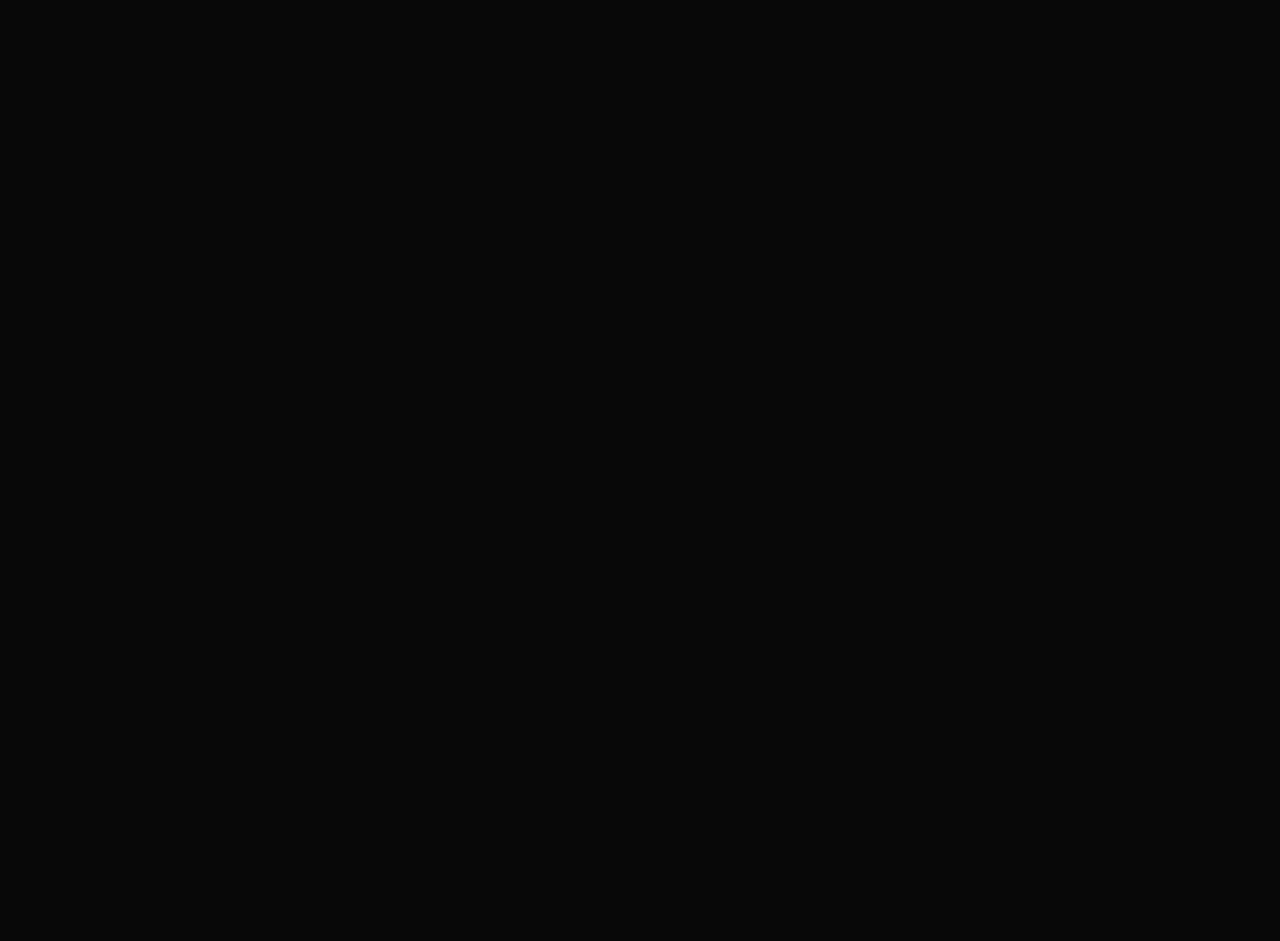
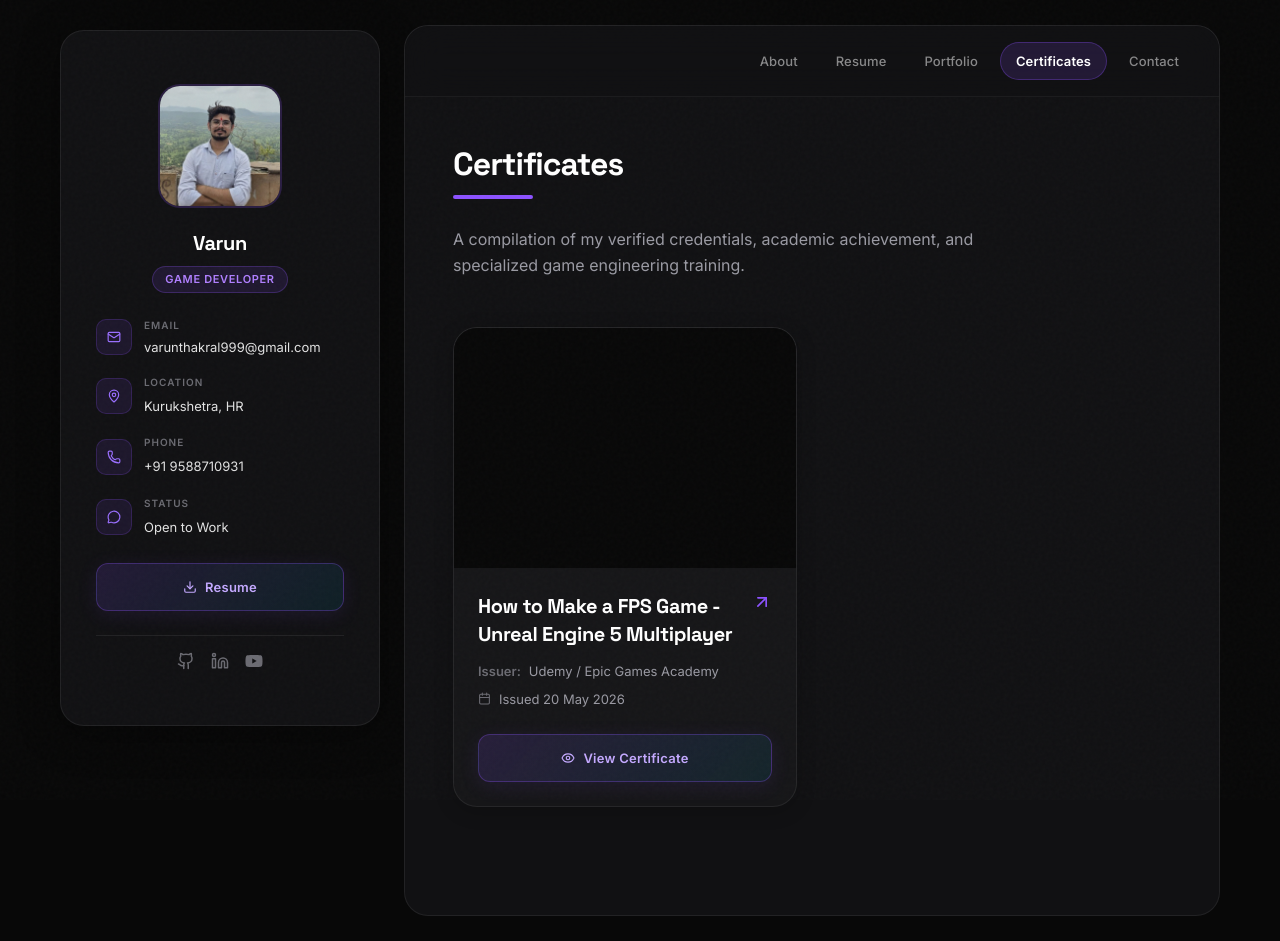
Before and after one commit to codebygarv/varun-portfolio, a React (Vite) app: page /certificates in a window 1280 px wide. Before the commit this address had no page. Before the commit the page ends 800 px from the top, so only its background shows below. Built offline with nearby package versions, Linux system fonts and the light colour scheme.

Commit message:
feat: add Certificates page with dynamic card rendering and navigation integration

```diff
--- a/src/App.tsx
+++ b/src/App.tsx
@@ -5,6 +5,7 @@ import Resume from "./pages/Resume"
 import Portfolio from "./pages/Portfolio"
 import ProjectDetails from "./pages/ProjectDetails"
 import Contact from "./pages/Contact"
+import Certificates from "./pages/Certificates"
 
 const App = () => {
   return (
@@ -15,6 +16,7 @@ const App = () => {
           <Route path="resume" element={<Resume />} />
           <Route path="portfolio" element={<Portfolio />} />
           <Route path="portfolio/:id" element={<ProjectDetails />} />
+          <Route path="certificates" element={<Certificates />} />
           <Route path="contact" element={<Contact />} />
         </Route>
       </Routes>
--- a/src/components/Navbar.tsx
+++ b/src/components/Navbar.tsx
@@ -6,6 +6,7 @@ const navItems = [
   { name: 'About', path: '/' },
   { name: 'Resume', path: '/resume' },
   { name: 'Portfolio', path: '/portfolio' },
+  { name: 'Certificates', path: '/certificates' },
   { name: 'Contact', path: '/contact' },
 ];
 
--- a/src/constants/content.ts
+++ b/src/constants/content.ts
@@ -387,5 +387,15 @@ export const portfolioContent = {
         ]
       }
     }
+  ],
+  certificates: [
+    {
+      id: "unreal-engine-5-multiplayer-fps",
+      title: "How to Make a FPS Game - Unreal Engine 5 Multiplayer",
+      issuer: "Udemy / Epic Games Academy",
+      issueDate: "20 May 2026",
+      pdfUrl: "/first.pdf",
+      previewImage: "/first_preview.png"
+    }
   ]
 } as const;
--- /dev/null
+++ b/src/pages/Certificates.tsx
@@ -0,0 +1,197 @@
+import { useEffect, useState } from 'react';
+import { motion } from 'framer-motion';
+import { Calendar, Eye, ArrowUpRight } from 'lucide-react';
+import { portfolioContent } from '../constants/content';
+
+interface CertificateCardProps {
+  cert: {
+    readonly id: string;
+    readonly title: string;
+    readonly issuer: string;
+    readonly issueDate: string;
+    readonly pdfUrl: string;
+    readonly previewImage: string;
+  };
+  index: number;
+}
+
+const CertificateCard = ({ cert, index }: CertificateCardProps) => {
+  const [hovered, setHovered] = useState(false);
+
+  return (
+    <motion.div
+      initial={{ opacity: 0, y: 30, scale: 0.95 }}
+      whileInView={{ opacity: 1, y: 0, scale: 1 }}
+      viewport={{ once: true, margin: "-50px" }}
+      transition={{
+        duration: 0.7,
+        ease: [0.23, 1, 0.32, 1],
+        delay: (index % 3) * 0.05
+      }}
+      onMouseEnter={() => setHovered(true)}
+      onMouseLeave={() => setHovered(false)}
+      style={{
+        borderRadius: '24px',
+        overflow: 'hidden',
+        background: 'var(--bg-card)',
+        border: '1px solid var(--border)',
+        boxShadow: '0 4px 20px rgba(0,0,0,0.2)',
+        position: 'relative',
+        display: 'flex',
+        flexDirection: 'column',
+        height: '100%',
+        zIndex: 1,
+      }}
+      whileHover={{
+        y: -8,
+        borderColor: 'rgba(140, 82, 255, 0.4)',
+        boxShadow: '0 20px 40px rgba(0,0,0,0.4), 0 0 0 1px rgba(140, 82, 255, 0.2)',
+        transition: { duration: 0.4, ease: [0.23, 1, 0.32, 1] }
+      }}
+    >
+      {/* PDF Document Preview container */}
+      <div style={{ position: 'relative', height: '240px', overflow: 'hidden', background: '#1a1a1c' }}>
+        <iframe
+          src={`${cert.pdfUrl}#toolbar=0&navpanes=0&scrollbar=0&view=FitH`}
+          style={{
+            width: '100%',
+            height: '100%',
+            border: 'none',
+            pointerEvents: 'none',
+            overflow: 'hidden',
+          }}
+          title={cert.title}
+        />
+        {/* Click blocking overlay to ensure card interactions trigger correctly */}
+        <div style={{
+          position: 'absolute', inset: 0,
+          background: hovered ? 'rgba(140, 82, 255, 0.05)' : 'transparent',
+          zIndex: 2,
+          transition: 'background-color 0.3s',
+        }} />
+      </div>
+
+      {/* Card content */}
+      <div style={{ padding: '24px', display: 'flex', flexDirection: 'column', flex: 1 }}>
+        <div style={{ display: 'flex', justifyContent: 'space-between', alignItems: 'flex-start', marginBottom: '12px' }}>
+          <h3 style={{
+            fontFamily: 'Space Grotesk, sans-serif',
+            fontWeight: 700, fontSize: '1.25rem',
+            color: '#fff',
+            lineHeight: 1.4,
+          }}>
+            {cert.title}
+          </h3>
+          <motion.div
+            animate={{ rotate: hovered ? 45 : 0, scale: hovered ? 1.2 : 1 }}
+            style={{ color: 'var(--accent)', flexShrink: 0, marginLeft: '12px' }}
+          >
+            <ArrowUpRight size={20} />
+          </motion.div>
+        </div>
+
+        <div style={{ display: 'flex', flexDirection: 'column', gap: '6px', marginBottom: '24px', flex: 1 }}>
+          <div style={{ display: 'flex', alignItems: 'center', gap: '8px', fontSize: '13px', color: 'var(--text-subtle)' }}>
+            <span style={{ fontWeight: 600, color: 'var(--text-muted)' }}>Issuer:</span>
+            <span>{cert.issuer}</span>
+          </div>
+          <div style={{ display: 'flex', alignItems: 'center', gap: '8px', fontSize: '13px', color: 'var(--text-subtle)' }}>
+            <Calendar size={13} style={{ color: 'var(--text-muted)' }} />
+            <span>Issued {cert.issueDate}</span>
+          </div>
+        </div>
+
+        <motion.button
+          whileHover={{ scale: 1.02 }}
+          whileTap={{ scale: 0.98 }}
+          onClick={() => window.open(cert.pdfUrl, '_blank')}
+          style={{
+            width: '100%',
+            display: 'flex',
+            alignItems: 'center',
+            justifyContent: 'center',
+            gap: '8px',
+            padding: '12px',
+            borderRadius: '12px',
+            background: 'linear-gradient(135deg, rgba(140,82,255,0.15), rgba(0,212,255,0.08))',
+            border: '1px solid rgba(140,82,255,0.3)',
+            color: '#c4a9ff',
+            fontSize: '13px',
+            fontWeight: 600,
+            fontFamily: 'Inter, sans-serif',
+            cursor: 'pointer',
+            letterSpacing: '0.02em',
+            boxShadow: '0 4px 20px rgba(140,82,255,0.1)',
+            transition: 'box-shadow 0.3s, background-color 0.3s',
+            marginTop: 'auto',
+          }}
+          onMouseEnter={e => {
+            (e.currentTarget as HTMLButtonElement).style.boxShadow = '0 4px 30px rgba(140,82,255,0.25)';
+            (e.currentTarget as HTMLButtonElement).style.background = 'linear-gradient(135deg, rgba(140,82,255,0.22), rgba(0,212,255,0.12))';
+          }}
+          onMouseLeave={e => {
+            (e.currentTarget as HTMLButtonElement).style.boxShadow = '0 4px 20px rgba(140,82,255,0.1)';
+            (e.currentTarget as HTMLButtonElement).style.background = 'linear-gradient(135deg, rgba(140,82,255,0.15), rgba(0,212,255,0.08))';
+          }}
+        >
+          <Eye size={14} />
+          View Certificate
+        </motion.button>
+      </div>
+    </motion.div>
+  );
+};
+
+const Certificates = () => {
+  useEffect(() => {
+    window.scrollTo(0, 0);
+  }, []);
+
+  const certificates = portfolioContent.certificates;
+
+  return (
+    <div>
+      {/* Header */}
+      <div style={{
+        display: 'flex',
+        flexDirection: 'column',
+        marginBottom: '48px'
+      }}>
+        <motion.div
+          initial={{ opacity: 0, y: -20 }}
+          animate={{ opacity: 1, y: 0 }}
+          transition={{ duration: 0.6 }}
+        >
+          <h1 className="section-header section-header-responsive" style={{ fontFamily: 'Space Grotesk, sans-serif' }}>Certificates</h1>
+          <span className="section-divider" style={{ width: '80px', height: '4px', background: 'var(--accent)' }} />
+          <p style={{ color: 'var(--text-subtle)', fontSize: '16px', marginTop: '16px', maxWidth: '600px', lineHeight: 1.6 }}>
+            A compilation of my verified credentials, academic achievement, and specialized game engineering training.
+          </p>
+        </motion.div>
+      </div>
+
+      {/* Grid */}
+      <motion.div
+        initial={{ opacity: 0, y: 20 }}
+        animate={{ opacity: 1, y: 0 }}
+        transition={{ duration: 0.5, delay: 0.1 }}
+        style={{
+          display: 'grid',
+          gridTemplateColumns: 'repeat(auto-fill, minmax(320px, 1fr))',
+          gap: '30px',
+          paddingBottom: '60px'
+        }}
+      >
+        {certificates.map((cert, i) => (
+          <CertificateCard
+            key={cert.id}
+            cert={cert}
+            index={i}
+          />
+        ))}
+      </motion.div>
+    </div>
+  );
+};
+
+export default Certificates;
```
Also changed, not shown: public/first_preview.png (added), 1 other file (tests, documents, lock files or other folders).
